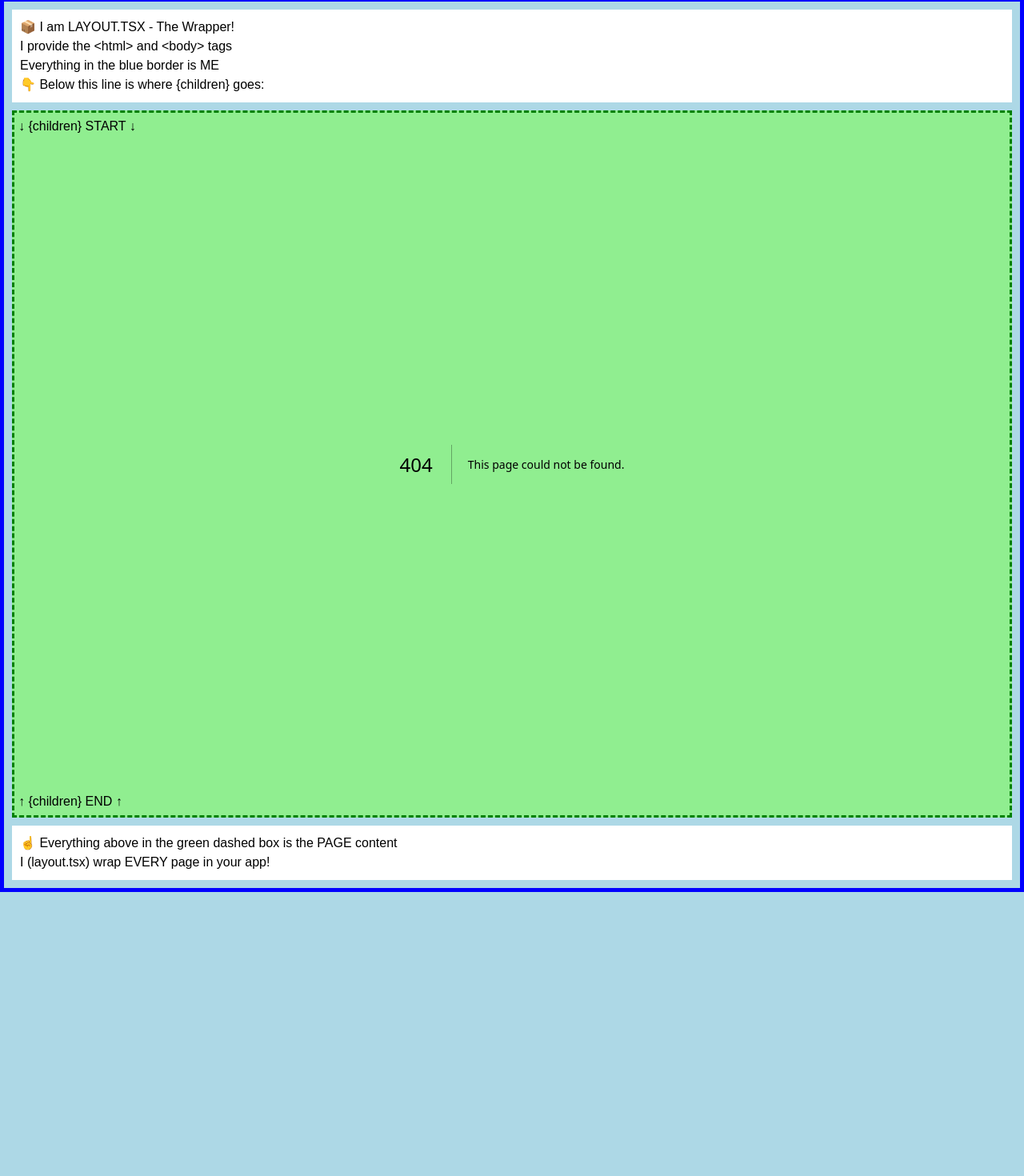
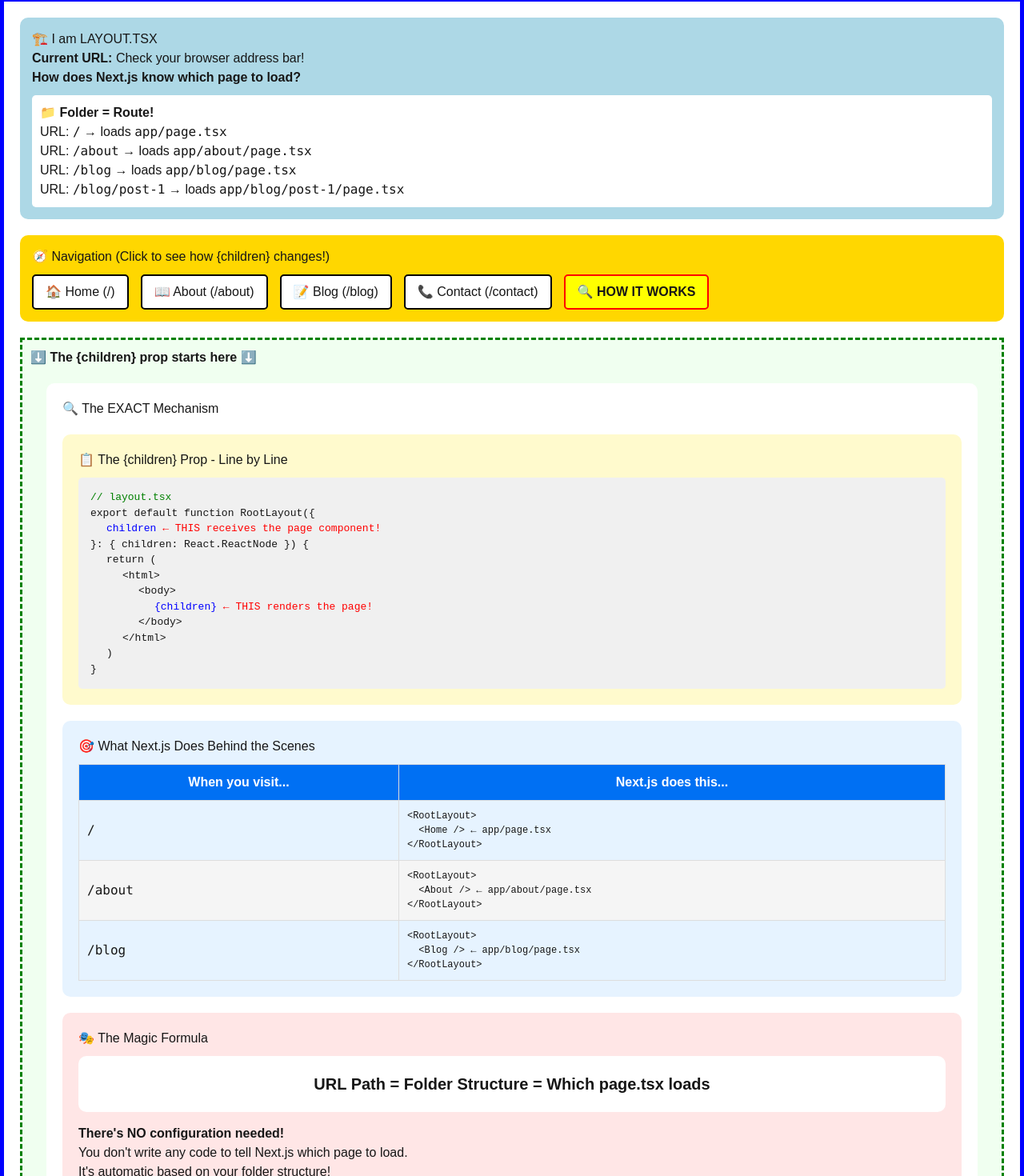
Before and after one commit to speudoname/learning, a Next.js app: page /how-it-works in a window 1280 px wide. Before the commit this address had no page. Shown: the part 3-1473 px from the top of the page at 80% size. Before the commit the page ends 1118 px from the top, so only its background shows below. Built offline with nearby package versions, Linux system fonts and the light colour scheme.

Commit message:
Add visual demonstration of layout-page relationship and routing mechanism

```diff
--- /dev/null
+++ b/app/blog/page.tsx
@@ -0,0 +1,20 @@
+export default function Blog() {
+  return (
+    <div style={{
+      border: '5px solid purple',
+      padding: '20px',
+      margin: '20px',
+      backgroundColor: 'lavender'
+    }}>
+      <h1>📝 I am BLOG/PAGE.TSX</h1>
+      <p>My URL is: <strong>/blog</strong></p>
+      <p>I live in: <strong>app/blog/page.tsx</strong></p>
+      <p>Next.js knew to load me because:</p>
+      <ol>
+        <li>You visited <code>/blog</code></li>
+        <li>Next.js looked for <code>app/blog/page.tsx</code></li>
+        <li>Found me and passed me to layout as <code>children</code>!</li>
+      </ol>
+    </div>
+  );
+}
--- /dev/null
+++ b/app/contact/page.tsx
@@ -0,0 +1,23 @@
+export default function Contact() {
+  return (
+    <div style={{
+      border: '5px solid teal',
+      padding: '20px',
+      margin: '20px',
+      backgroundColor: 'lightcyan'
+    }}>
+      <h1>📞 I am CONTACT/PAGE.TSX</h1>
+      <p>My URL is: <strong>/contact</strong></p>
+      <p>I live in: <strong>app/contact/page.tsx</strong></p>
+      <p>The magic formula:</p>
+      <div style={{ backgroundColor: 'white', padding: '10px', marginTop: '10px' }}>
+        <code style={{ fontSize: '18px' }}>
+          URL path === Folder structure
+        </code>
+        <br />
+        <br />
+        <code>/contact</code> → <code>app/contact/page.tsx</code>
+      </div>
+    </div>
+  );
+}
--- /dev/null
+++ b/app/how-it-works/page.tsx
@@ -0,0 +1,148 @@
+export default function HowItWorks() {
+  return (
+    <div style={{
+      padding: '20px',
+      backgroundColor: 'white',
+      borderRadius: '10px',
+      margin: '20px'
+    }}>
+      <h1>🔍 The EXACT Mechanism</h1>
+
+      <div style={{
+        backgroundColor: '#fffacd',
+        padding: '20px',
+        borderRadius: '10px',
+        marginTop: '20px'
+      }}>
+        <h2>📋 The {`{children}`} Prop - Line by Line</h2>
+
+        <div style={{
+          fontFamily: 'monospace',
+          backgroundColor: '#f0f0f0',
+          padding: '15px',
+          borderRadius: '5px',
+          marginTop: '10px'
+        }}>
+          <div style={{ color: 'green' }}>// layout.tsx</div>
+          <div>export default function RootLayout({`{`}</div>
+          <div style={{ paddingLeft: '20px', color: 'blue' }}>
+            children  <span style={{ color: 'red' }}>← THIS receives the page component!</span>
+          </div>
+          <div>{`}`}: {`{`} children: React.ReactNode {`}`}) {`{`}</div>
+          <div style={{ paddingLeft: '20px' }}>return (</div>
+          <div style={{ paddingLeft: '40px' }}>{`<html>`}</div>
+          <div style={{ paddingLeft: '60px' }}>{`<body>`}</div>
+          <div style={{ paddingLeft: '80px', color: 'blue' }}>
+            {`{children}`} <span style={{ color: 'red' }}>← THIS renders the page!</span>
+          </div>
+          <div style={{ paddingLeft: '60px' }}>{`</body>`}</div>
+          <div style={{ paddingLeft: '40px' }}>{`</html>`}</div>
+          <div style={{ paddingLeft: '20px' }}>)</div>
+          <div>{`}`}</div>
+        </div>
+      </div>
+
+      <div style={{
+        backgroundColor: '#e6f3ff',
+        padding: '20px',
+        borderRadius: '10px',
+        marginTop: '20px'
+      }}>
+        <h2>🎯 What Next.js Does Behind the Scenes</h2>
+
+        <table style={{ width: '100%', borderCollapse: 'collapse', marginTop: '10px' }}>
+          <thead>
+            <tr style={{ backgroundColor: '#0070f3', color: 'white' }}>
+              <th style={{ padding: '10px', border: '1px solid #ddd' }}>When you visit...</th>
+              <th style={{ padding: '10px', border: '1px solid #ddd' }}>Next.js does this...</th>
+            </tr>
+          </thead>
+          <tbody>
+            <tr>
+              <td style={{ padding: '10px', border: '1px solid #ddd' }}>
+                <code>/</code>
+              </td>
+              <td style={{ padding: '10px', border: '1px solid #ddd', fontFamily: 'monospace', fontSize: '12px' }}>
+                {`<RootLayout>`}<br/>
+                &nbsp;&nbsp;{`<Home />`} {`← app/page.tsx`}<br/>
+                {`</RootLayout>`}
+              </td>
+            </tr>
+            <tr style={{ backgroundColor: '#f5f5f5' }}>
+              <td style={{ padding: '10px', border: '1px solid #ddd' }}>
+                <code>/about</code>
+              </td>
+              <td style={{ padding: '10px', border: '1px solid #ddd', fontFamily: 'monospace', fontSize: '12px' }}>
+                {`<RootLayout>`}<br/>
+                &nbsp;&nbsp;{`<About />`} {`← app/about/page.tsx`}<br/>
+                {`</RootLayout>`}
+              </td>
+            </tr>
+            <tr>
+              <td style={{ padding: '10px', border: '1px solid #ddd' }}>
+                <code>/blog</code>
+              </td>
+              <td style={{ padding: '10px', border: '1px solid #ddd', fontFamily: 'monospace', fontSize: '12px' }}>
+                {`<RootLayout>`}<br/>
+                &nbsp;&nbsp;{`<Blog />`} {`← app/blog/page.tsx`}<br/>
+                {`</RootLayout>`}
+              </td>
+            </tr>
+          </tbody>
+        </table>
+      </div>
+
+      <div style={{
+        backgroundColor: '#ffe6e6',
+        padding: '20px',
+        borderRadius: '10px',
+        marginTop: '20px'
+      }}>
+        <h2>🎭 The Magic Formula</h2>
+        <div style={{
+          fontSize: '20px',
+          fontWeight: 'bold',
+          textAlign: 'center',
+          padding: '20px',
+          backgroundColor: 'white',
+          borderRadius: '10px',
+          marginTop: '10px'
+        }}>
+          URL Path = Folder Structure = Which page.tsx loads
+        </div>
+
+        <div style={{ marginTop: '15px' }}>
+          <p><strong>There&apos;s NO configuration needed!</strong></p>
+          <p>You don&apos;t write any code to tell Next.js which page to load.</p>
+          <p>It&apos;s automatic based on your folder structure!</p>
+        </div>
+      </div>
+
+      <div style={{
+        backgroundColor: '#e6ffe6',
+        padding: '20px',
+        borderRadius: '10px',
+        marginTop: '20px'
+      }}>
+        <h2>✅ Answer to Your Questions</h2>
+        <ol>
+          <li><strong>What triggers the page to load?</strong><br/>
+            The URL path automatically triggers it. Next.js matches URL to folder structure.
+          </li>
+          <br/>
+          <li><strong>Can one layout have several pages?</strong><br/>
+            YES! That&apos;s the whole point! One layout.tsx wraps ALL pages in that folder and subfolders.
+          </li>
+          <br/>
+          <li><strong>How do you indicate which page to load?</strong><br/>
+            You DON&apos;T! The folder structure IS the indication. <code>/about</code> = <code>app/about/page.tsx</code>
+          </li>
+          <br/>
+          <li><strong>What is telling it?</strong><br/>
+            The Next.js router! It reads the URL, finds the matching page.tsx file, and passes it as <code>children</code> to layout.tsx
+          </li>
+        </ol>
+      </div>
+    </div>
+  );
+}
--- a/app/layout.tsx
+++ b/app/layout.tsx
@@ -1,6 +1,7 @@
 import type { Metadata } from "next";
 import { Geist, Geist_Mono } from "next/font/google";
 import "./globals.css";
+import Navigation from "./navigation";
 
 const geistSans = Geist({
   variable: "--font-geist-sans",
@@ -13,54 +14,80 @@
 });
 
 export const metadata: Metadata = {
-  title: "Create Next App",
-  description: "Generated by create next app",
+  title: "Learning Layout System",
+  description: "Understanding how layout and pages work",
 };
 
 export default function RootLayout({
-  children,
+  children,  // 👈 THIS IS THE MAGIC! This is your page content!
 }: Readonly<{
   children: React.ReactNode;
 }>) {
+  // Let's see what 'children' actually is:
+  console.log("🎯 LAYOUT: The 'children' prop contains:", children);
+
   return (
     <html lang="en">
       <body
         className={`${geistSans.variable} ${geistMono.variable} antialiased`}
         style={{
           border: '5px solid blue',
-          padding: '10px',
-          backgroundColor: 'lightblue',
+          padding: '20px',
           minHeight: '100vh'
         }}
       >
         <div style={{
-          backgroundColor: 'white',
+          backgroundColor: 'lightblue',
+          padding: '15px',
+          marginBottom: '20px',
+          borderRadius: '10px'
+        }}>
+          <h1>🏗️ I am LAYOUT.TSX</h1>
+          <p><strong>Current URL:</strong> Check your browser address bar!</p>
+          <p><strong>How does Next.js know which page to load?</strong></p>
+          <div style={{ backgroundColor: 'white', padding: '10px', marginTop: '10px', borderRadius: '5px' }}>
+            <p>📁 <strong>Folder = Route!</strong></p>
+            <ul>
+              <li>URL: <code>/</code> → loads <code>app/page.tsx</code></li>
+              <li>URL: <code>/about</code> → loads <code>app/about/page.tsx</code></li>
+              <li>URL: <code>/blog</code> → loads <code>app/blog/page.tsx</code></li>
+              <li>URL: <code>/blog/post-1</code> → loads <code>app/blog/post-1/page.tsx</code></li>
+            </ul>
+          </div>
+        </div>
+
+        <Navigation />
+
+        <div style={{
+          border: '3px dashed green',
           padding: '10px',
-          marginBottom: '10px'
+          backgroundColor: '#f0fff0',
+          marginBottom: '20px'
         }}>
-          <h2>📦 I am LAYOUT.TSX - The Wrapper!</h2>
-          <p>I provide the {'<html>'} and {'<body>'} tags</p>
-          <p>Everything in the blue border is ME</p>
-          <p>👇 Below this line is where {'{children}'} goes:</p>
+          <p style={{ margin: '0 0 10px 0', fontWeight: 'bold' }}>
+            ⬇️ The {`{children}`} prop starts here ⬇️
+          </p>
+
+          {/* 🎯 THIS IS WHERE THE PAGE CONTENT APPEARS! */}
+          {children}
+
+          <p style={{ margin: '10px 0 0 0', fontWeight: 'bold' }}>
+            ⬆️ The {`{children}`} prop ends here ⬆️
+          </p>
         </div>
 
         <div style={{
-          border: '3px dashed green',
-          padding: '5px',
-          backgroundColor: 'lightgreen'
+          backgroundColor: 'lightyellow',
+          padding: '15px',
+          borderRadius: '10px'
         }}>
-          <p style={{ margin: '0 0 10px 0' }}>↓ {'{children}'} START ↓</p>
-          {children}
-          <p style={{ margin: '10px 0 0 0' }}>↑ {'{children}'} END ↑</p>
-        </div>
-
-        <div style={{
-          backgroundColor: 'white',
-          padding: '10px',
-          marginTop: '10px'
-        }}>
-          <p>☝️ Everything above in the green dashed box is the PAGE content</p>
-          <p>I (layout.tsx) wrap EVERY page in your app!</p>
+          <h3>🧠 How it Works:</h3>
+          <ol>
+            <li>You visit a URL (like <code>/about</code>)</li>
+            <li>Next.js looks for <code>app/about/page.tsx</code></li>
+            <li>Next.js passes that page as the <code>children</code> prop to layout.tsx</li>
+            <li>Layout renders with the page inside it!</li>
+          </ol>
         </div>
       </body>
     </html>
--- /dev/null
+++ b/app/navigation.tsx
@@ -0,0 +1,62 @@
+import Link from 'next/link';
+
+export default function Navigation() {
+  return (
+    <nav style={{
+      backgroundColor: 'gold',
+      padding: '15px',
+      marginBottom: '20px',
+      borderRadius: '10px'
+    }}>
+      <h3>🧭 Navigation (Click to see how {`{children}`} changes!)</h3>
+      <div style={{ display: 'flex', gap: '15px', marginTop: '10px' }}>
+        <Link href="/" style={{
+          padding: '8px 15px',
+          backgroundColor: 'white',
+          borderRadius: '5px',
+          textDecoration: 'none',
+          border: '2px solid black'
+        }}>
+          🏠 Home (/)
+        </Link>
+        <Link href="/about" style={{
+          padding: '8px 15px',
+          backgroundColor: 'white',
+          borderRadius: '5px',
+          textDecoration: 'none',
+          border: '2px solid black'
+        }}>
+          📖 About (/about)
+        </Link>
+        <Link href="/blog" style={{
+          padding: '8px 15px',
+          backgroundColor: 'white',
+          borderRadius: '5px',
+          textDecoration: 'none',
+          border: '2px solid black'
+        }}>
+          📝 Blog (/blog)
+        </Link>
+        <Link href="/contact" style={{
+          padding: '8px 15px',
+          backgroundColor: 'white',
+          borderRadius: '5px',
+          textDecoration: 'none',
+          border: '2px solid black'
+        }}>
+          📞 Contact (/contact)
+        </Link>
+        <Link href="/how-it-works" style={{
+          padding: '8px 15px',
+          backgroundColor: 'yellow',
+          borderRadius: '5px',
+          textDecoration: 'none',
+          border: '2px solid red',
+          fontWeight: 'bold'
+        }}>
+          🔍 HOW IT WORKS
+        </Link>
+      </div>
+    </nav>
+  );
+}
```
